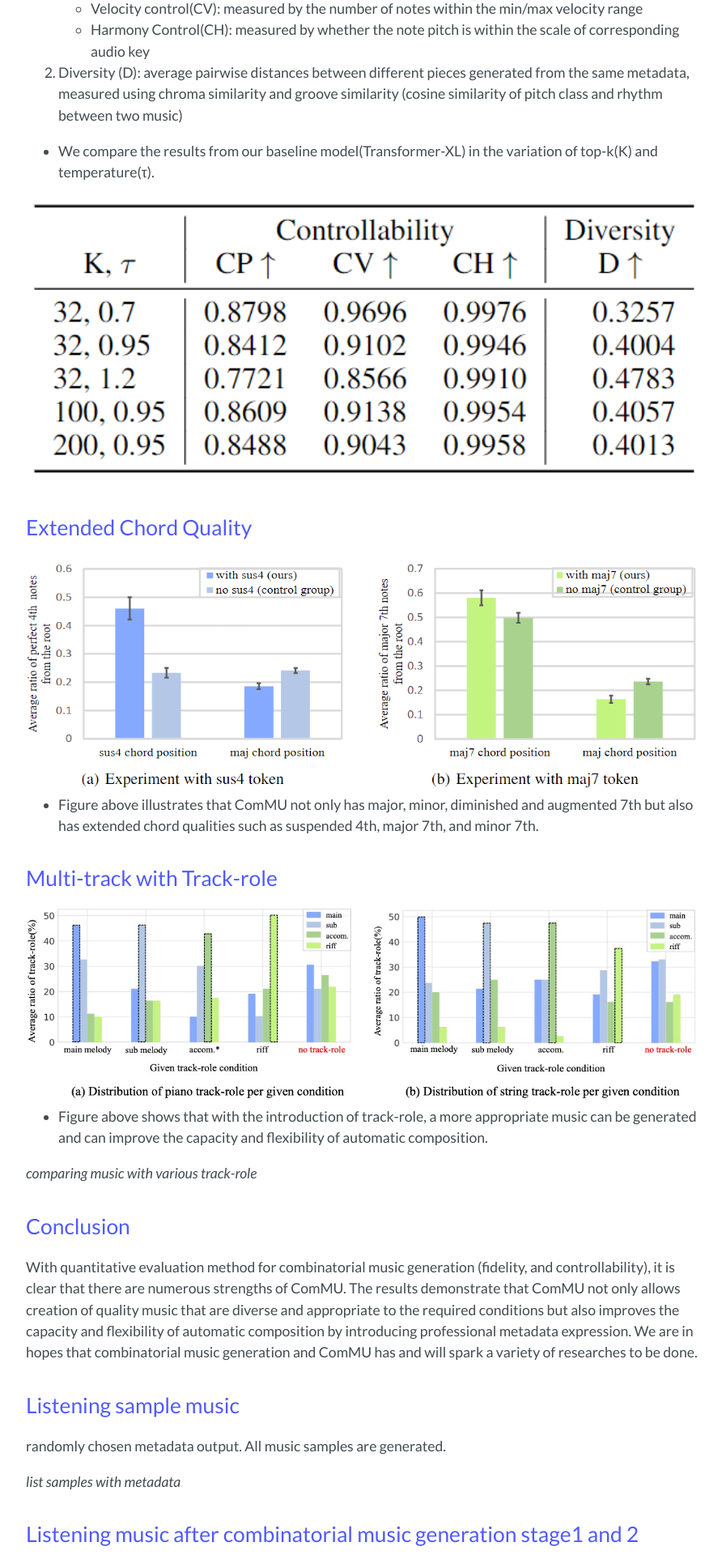
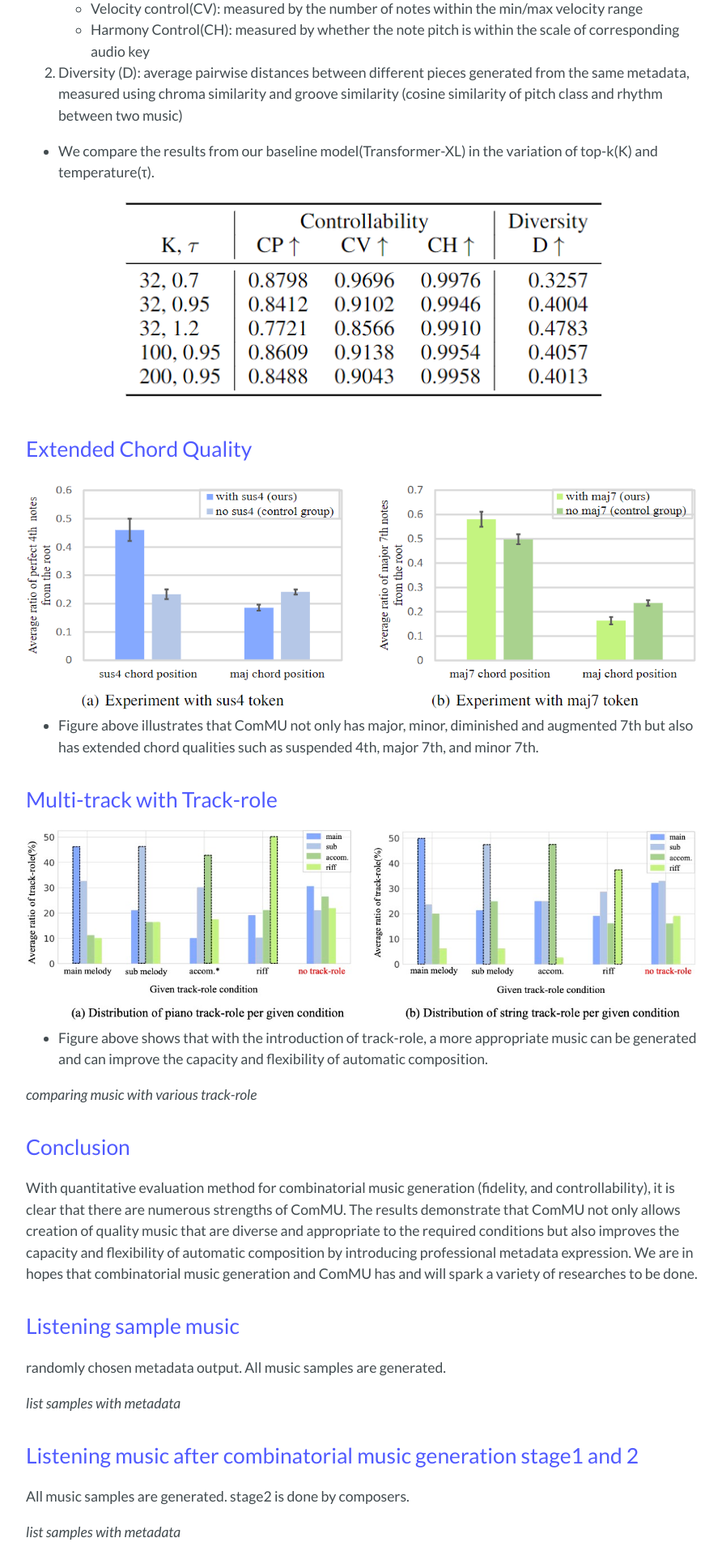
Before and after one commit to POZAlabs/ComMU, a Jekyll site: the page built from index.md, in a window 1280 px wide. Shown: the part 4277-6197 px from the top of the page at 81% size, without its empty margins (192-1084 px from the left). Built offline with Jekyll 4.4.1, drawn with Linux system fonts in a browser that asks for light colours; our own code applies the rules of GitHub Pages for plain Markdown files.

Commit message:
table 3 size chage

```diff
--- a/index.md
+++ b/index.md
@@ -117,7 +117,7 @@ While it is difficult to define what an objectively high quality piece of music
  - We compare the results from our baseline model(Transformer-XL) in the variation of top-k(K) and temperature(τ).
 
 <div align="center">
-  <img src="./assets/img/table_3.png" width=1000x>
+  <img src="./assets/img/table_3.png" width=600x>
 </div>
 
 
```
